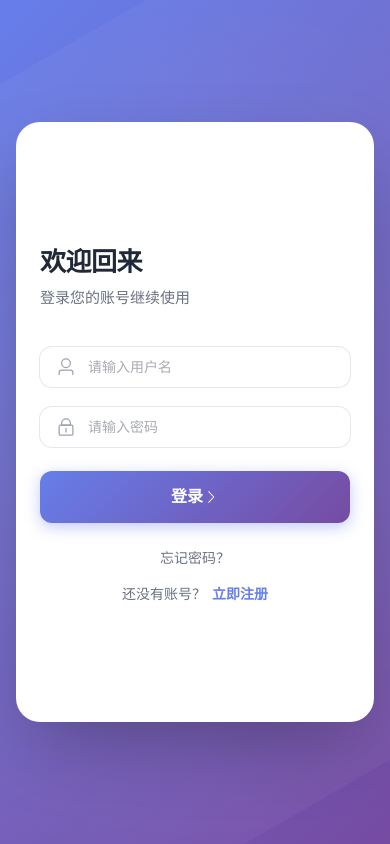
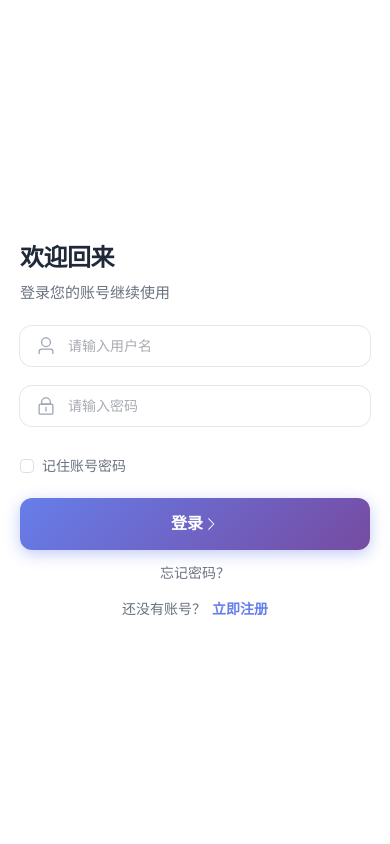
Before and after one commit to TechFunWay/notepad, a Vue app in the folder web/: page /login in a window 390 px wide. Built offline with nearby package versions, Linux system fonts and the light colour scheme; no server answers.

Commit message:
feat: 登录页增加记住账号密码功能

```diff
--- a/web/src/views/LoginView.vue
+++ b/web/src/views/LoginView.vue
@@ -72,6 +72,11 @@
                 />
               </div>
             </div>
+            <div class="form-options">
+              <label class="remember-me">
+                <el-checkbox v-model="rememberMe">记住账号密码</el-checkbox>
+              </label>
+            </div>
             <div class="form-item">
               <el-button
                 type="primary"
@@ -113,6 +118,7 @@ const auth = useAuthStore()
 const config = useConfigStore()
 const loading = ref(false)
 const allowRegister = ref(true)
+const rememberMe = ref(false)
 
 const form = reactive({
   username: '',
@@ -122,6 +128,20 @@ const form = reactive({
 onMounted(async () => {
   await config.fetchPublicConfig()
   allowRegister.value = config.allowRegister
+
+  const saved = localStorage.getItem('login_remember')
+  if (saved) {
+    try {
+      const data = JSON.parse(saved)
+      form.username = data.username || ''
+      form.password = data.password || ''
+      if (form.username && form.password) {
+        rememberMe.value = true
+      }
+    } catch (e) {
+      localStorage.removeItem('login_remember')
+    }
+  }
 })
 
 async function handleLogin() {
@@ -132,6 +152,14 @@ async function handleLogin() {
   loading.value = true
   try {
     await auth.login(form.username, form.password)
+    if (rememberMe.value) {
+      localStorage.setItem('login_remember', JSON.stringify({
+        username: form.username,
+        password: form.password
+      }))
+    } else {
+      localStorage.removeItem('login_remember')
+    }
     ElMessage.success('登录成功')
     router.push('/')
   } catch (e) {
@@ -393,6 +421,31 @@ async function handleLogin() {
   transform: translateY(0);
 }
 
+.form-options {
+  margin-bottom: 20px;
+  display: flex;
+  justify-content: flex-start;
+}
+
+.remember-me {
+  display: flex;
+  align-items: center;
+  gap: 8px;
+  cursor: pointer;
+  user-select: none;
+  font-size: 14px;
+  color: #6b7280;
+}
+
+.remember-me :deep(.el-checkbox__inner) {
+  border-radius: 4px;
+}
+
+.remember-me :deep(.el-checkbox__label) {
+  font-size: 14px;
+  color: #6b7280;
+}
+
 .form-footer {
   display: flex;
   flex-direction: column;
@@ -448,15 +501,36 @@ async function handleLogin() {
 
 @media (max-width: 480px) {
   .login-wrapper {
-    padding: 16px;
+    padding: 0;
+  }
+
+  .login-card {
+    border-radius: 0;
+    min-height: 100vh;
   }
 
   .login-right {
-    padding: 32px 24px;
+    padding: 32px 20px 20px;
+  }
+
+  .form-header {
+    margin-bottom: 24px;
   }
 
   .form-header h2 {
-    font-size: 26px;
+    font-size: 24px;
+  }
+
+  .login-form {
+    margin-bottom: 0;
+  }
+
+  .form-options {
+    margin-bottom: 16px;
+  }
+
+  .form-footer {
+    margin-top: 12px;
   }
 }
 </style>
```
